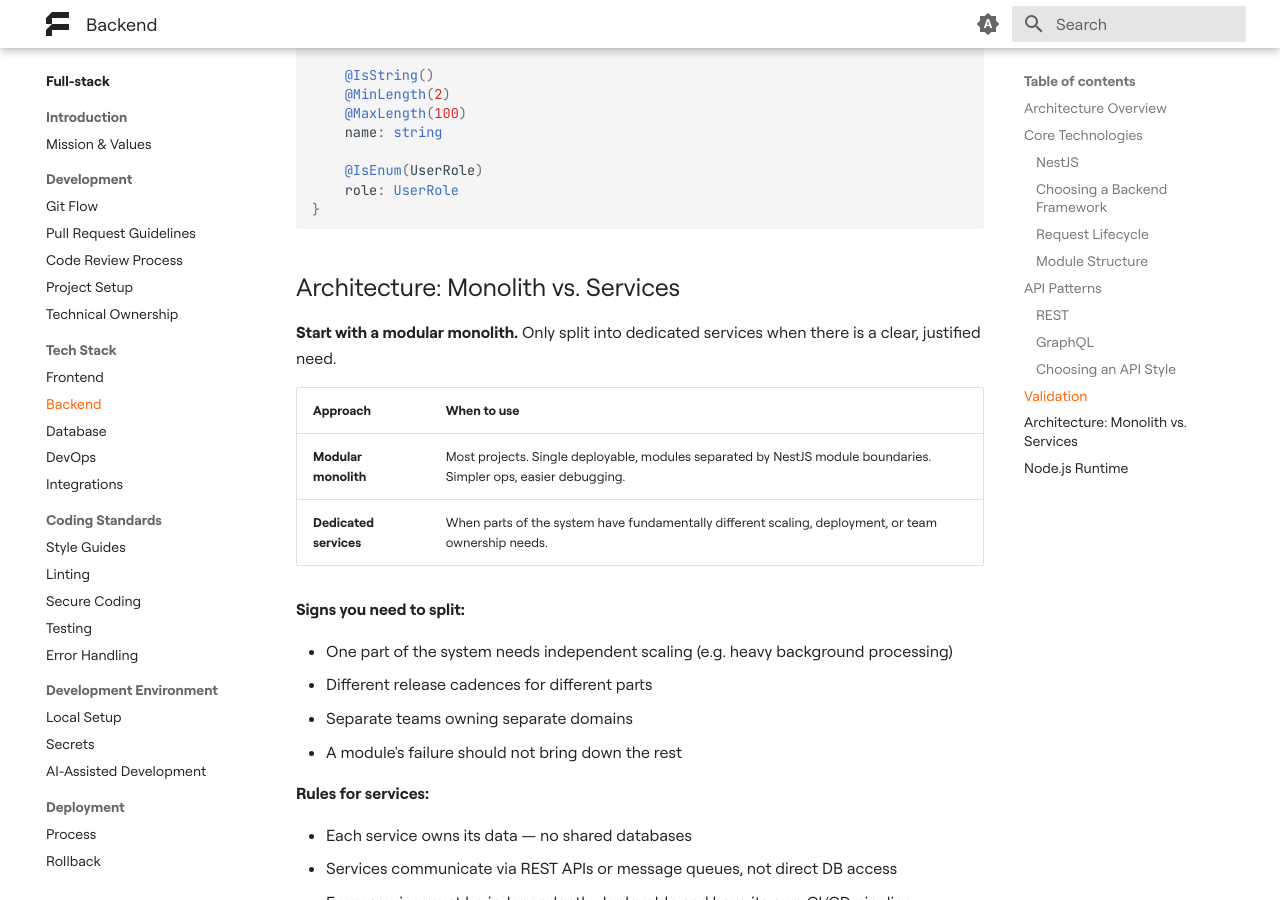
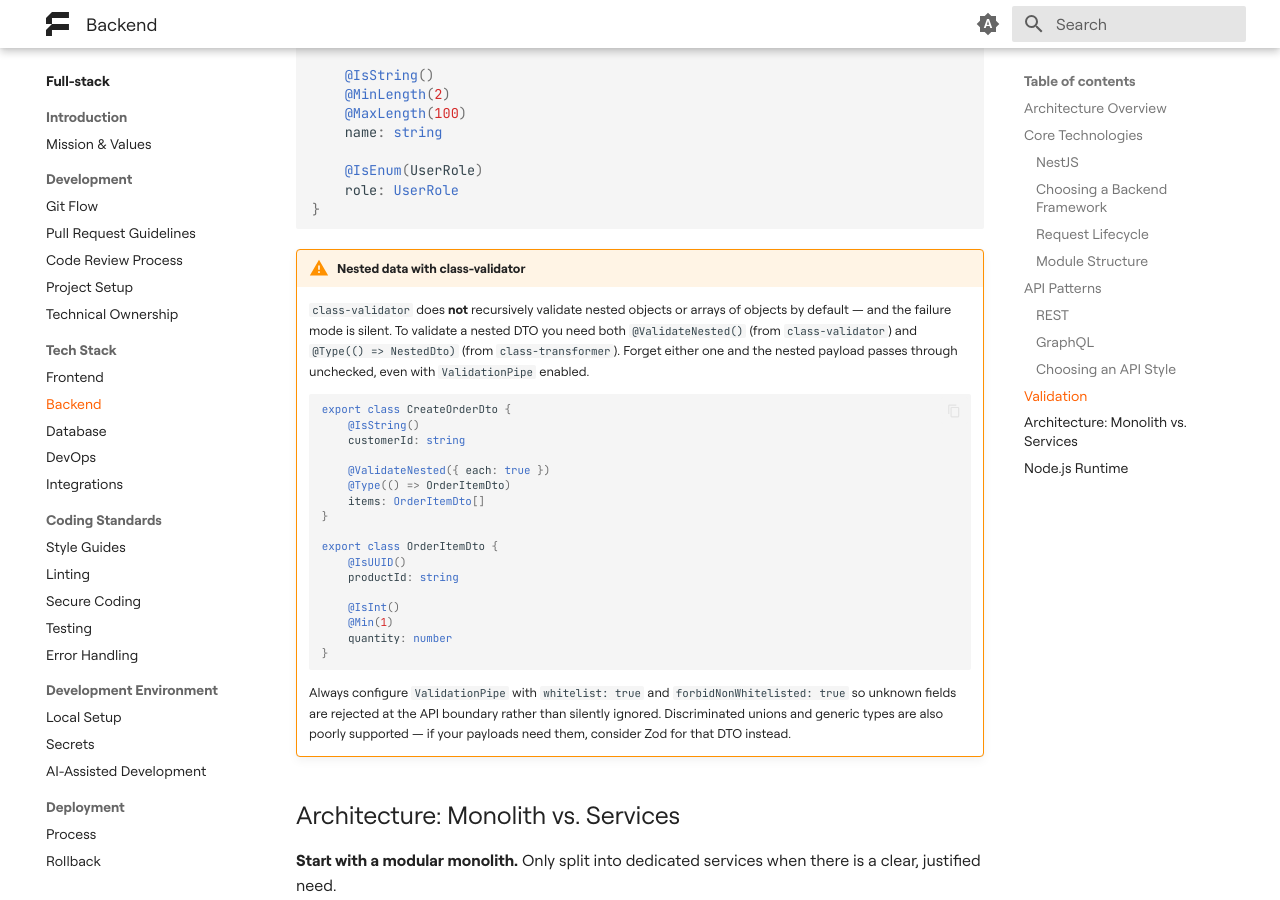
Before and after one commit to futuredapp/Engineering-Handbook, an MkDocs documentation site: the page built from docs/teams/fullstack/tech_stack/10_backend.md, in a window 1280 px wide and 900 px high, scrolled down 6764 px. Built offline with MkDocs 1.6.1 and Material for MkDocs 9.7.7, drawn with Linux system fonts in a browser that asks for light colours.

Commit message:
feature: added warning about class validator nesting

````diff
--- a/docs/teams/fullstack/tech_stack/10_backend.md
+++ b/docs/teams/fullstack/tech_stack/10_backend.md
@@ -188,6 +188,31 @@ export class CreateUserDto {
 }
 ```
 
+!!! warning "Nested data with class-validator"
+    `class-validator` does **not** recursively validate nested objects or arrays of objects by default — and the failure mode is silent. To validate a nested DTO you need both `@ValidateNested()` (from `class-validator`) and `@Type(() => NestedDto)` (from `class-transformer`). Forget either one and the nested payload passes through unchecked, even with `ValidationPipe` enabled.
+
+    ```typescript
+    export class CreateOrderDto {
+        @IsString()
+        customerId: string
+
+        @ValidateNested({ each: true })
+        @Type(() => OrderItemDto)
+        items: OrderItemDto[]
+    }
+
+    export class OrderItemDto {
+        @IsUUID()
+        productId: string
+
+        @IsInt()
+        @Min(1)
+        quantity: number
+    }
+    ```
+
+    Always configure `ValidationPipe` with `whitelist: true` and `forbidNonWhitelisted: true` so unknown fields are rejected at the API boundary rather than silently ignored. Discriminated unions and generic types are also poorly supported — if your payloads need them, consider Zod for that DTO instead.
+
 ## Architecture: Monolith vs. Services
 
 **Start with a modular monolith.** Only split into dedicated services when there is a clear, justified need.
````
